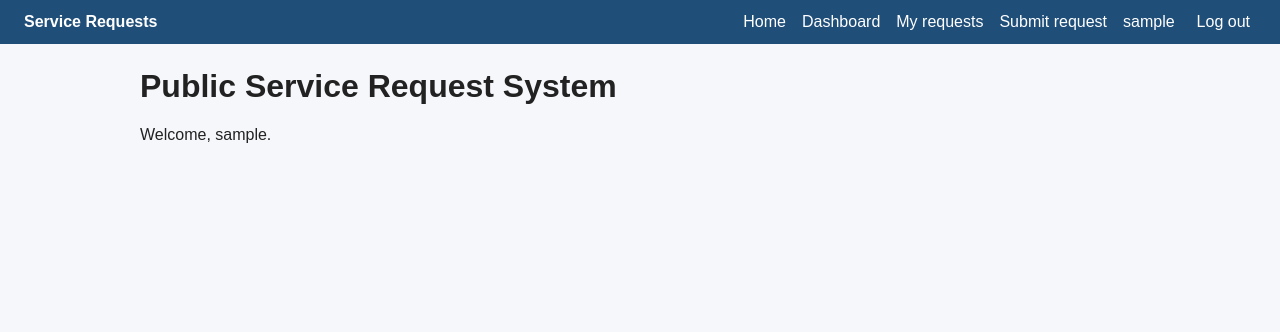
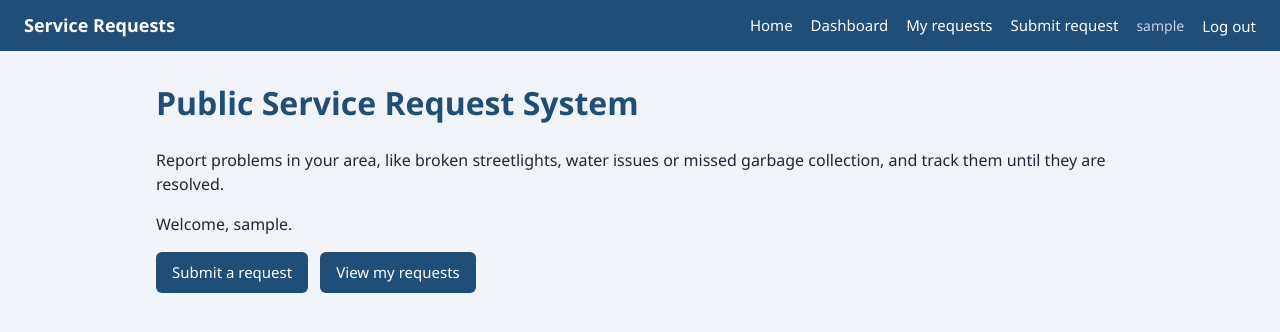
Before and after one commit to Elysium227/public-service-request-system, a Django app: page / in a window 1280 px wide. Shown: the top 332 px of the page. Run offline with Django 5.2, Linux system fonts and the light colour scheme; the visitor is signed in with stand-in values (Sample User, id 1).

Commit message:
Improve styling across the site

```diff
--- a/requests_app/templates/base.html
+++ b/requests_app/templates/base.html
@@ -5,12 +5,44 @@
   <meta name="viewport" content="width=device-width, initial-scale=1.0">
   <title>{% block title %}Public Service Requests{% endblock %}</title>
   <style>
-    body { font-family: Arial, sans-serif; margin: 0; background: #f5f7fa; color: #222; }
-    nav { background: #1f4e79; padding: 12px 24px; display: flex; gap: 16px; align-items: center; }
-    nav a, nav button { color: #fff; text-decoration: none; background: none; border: none; font-size: 16px; cursor: pointer; }
-    nav .brand { font-weight: bold; margin-right: auto; }
+    * { box-sizing: border-box; }
+    body { font-family: "Segoe UI", Arial, sans-serif; margin: 0; background: #f1f5f9; color: #1e293b; line-height: 1.5; }
+    nav { background: #1f4e79; padding: 12px 24px; display: flex; gap: 18px; align-items: center; flex-wrap: wrap; }
+    nav a, nav button { color: #fff; text-decoration: none; background: none; border: none; font-size: 15px; cursor: pointer; font-family: inherit; padding: 0; }
+    nav a:hover, nav button:hover { text-decoration: underline; }
+    nav .brand { font-weight: bold; font-size: 18px; margin-right: auto; }
+    nav .user { color: #cbd5e1; font-size: 14px; }
     nav form { margin: 0; }
-    main { max-width: 1000px; margin: 24px auto; padding: 0 16px; }
+    main { max-width: 1000px; margin: 28px auto; padding: 0 16px; }
+    h1, h2 { color: #1f4e79; margin-top: 0; }
+    a { color: #1f4e79; }
+
+    button, .btn { background: #1f4e79; color: #fff; border: none; padding: 9px 16px; border-radius: 6px; cursor: pointer; font-size: 15px; font-family: inherit; text-decoration: none; display: inline-block; }
+    button:hover, .btn:hover { background: #163a5a; }
+    a.btn { color: #fff; margin-right: 8px; }
+
+    main > form { background: #fff; padding: 20px; border-radius: 8px; max-width: 440px; box-shadow: 0 1px 3px rgba(0, 0, 0, 0.1); }
+    main > form p { margin: 0 0 14px; }
+    main > form label { display: block; font-weight: 600; margin-bottom: 4px; }
+    main > form input[type=text], main > form input[type=password], main > form input[type=email], main > form select, main > form textarea { width: 100%; padding: 9px; border: 1px solid #cbd5e1; border-radius: 6px; font-size: 15px; font-family: inherit; }
+    main > form textarea { min-height: 100px; }
+    main > form ul { font-size: 13px; color: #64748b; padding-left: 18px; }
+    main > form .errorlist { color: #b91c1c; list-style: none; padding: 0; margin: 0 0 6px; }
+
+    table { width: 100%; border-collapse: collapse; background: #fff; border: 1px solid #e2e8f0; }
+    th { background: #1f4e79; color: #fff; text-align: left; }
+    th, td { border: none; border-bottom: 1px solid #e2e8f0; padding: 10px 12px; vertical-align: middle; }
+    td img { border-radius: 4px; }
+
+    .badge { display: inline-block; padding: 3px 10px; border-radius: 999px; font-size: 13px; font-weight: 600; }
+    .badge.pending { background: #fef3c7; color: #92400e; }
+    .badge.in_progress { background: #dbeafe; color: #1e40af; }
+    .badge.resolved { background: #dcfce7; color: #166534; }
+
+    @media (max-width: 700px) {
+      nav { padding: 12px 16px; }
+      table { display: block; overflow-x: auto; }
+    }
   </style>
 </head>
 <body>
@@ -18,10 +50,10 @@
     <a class="brand" href="{% url 'home' %}">Service Requests</a>
     <a href="{% url 'home' %}">Home</a>
     {% if user.is_authenticated %}
-          {% if user.is_staff %}<a href="{% url 'admin_dashboard' %}">Dashboard</a>{% endif %}
-          <a href="{% url 'my_requests' %}">My requests</a>
-          <a href="{% url 'submit_request' %}">Submit request</a>
-      <span style="color:#fff;">{{ user.username }}</span>
+      {% if user.is_staff %}<a href="{% url 'admin_dashboard' %}">Dashboard</a>{% endif %}
+      <a href="{% url 'my_requests' %}">My requests</a>
+      <a href="{% url 'submit_request' %}">Submit request</a>
+      <span class="user">{{ user.username }}</span>
       <form method="post" action="{% url 'logout' %}">
         {% csrf_token %}
         <button type="submit">Log out</button>
--- a/requests_app/templates/home.html
+++ b/requests_app/templates/home.html
@@ -1,9 +1,17 @@
 {% extends "base.html" %}
 {% block content %}
 <h1>Public Service Request System</h1>
+<p>Report problems in your area, like broken streetlights, water issues or missed garbage collection, and track them until they are resolved.</p>
 {% if user.is_authenticated %}
   <p>Welcome, {{ user.username }}.</p>
+  <p>
+    <a class="btn" href="{% url 'submit_request' %}">Submit a request</a>
+    <a class="btn" href="{% url 'my_requests' %}">View my requests</a>
+  </p>
 {% else %}
-  <p>Log in or register to report a problem in your area.</p>
+  <p>
+    <a class="btn" href="{% url 'login' %}">Log in</a>
+    <a class="btn" href="{% url 'register' %}">Register</a>
+  </p>
 {% endif %}
 {% endblock %}
--- a/requests_app/templates/my_requests.html
+++ b/requests_app/templates/my_requests.html
@@ -16,7 +16,7 @@
     <td>{{ r.get_category_display }}</td>
     <td>{{ r.location }}</td>
     <td>{{ r.description }}</td>
-    <td>{{ r.get_status_display }}</td>
+        <td><span class="badge {{ r.status }}">{{ r.get_status_display }}</span></td>
     <td>{{ r.created_at|date:"d M Y" }}</td>
     <td>{% if r.image %}<img src="{{ r.image.url }}" width="80">{% else %}-{% endif %}</td>
   </tr>
```
